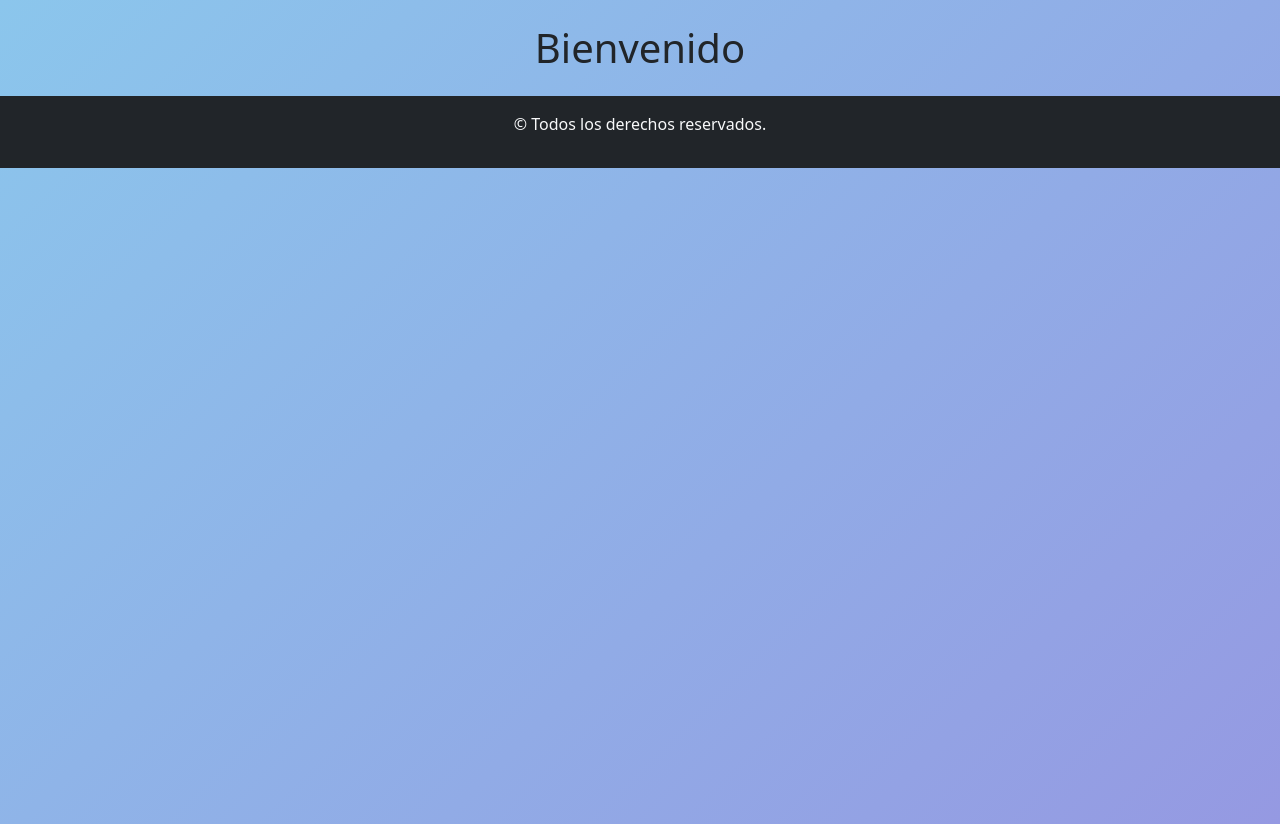
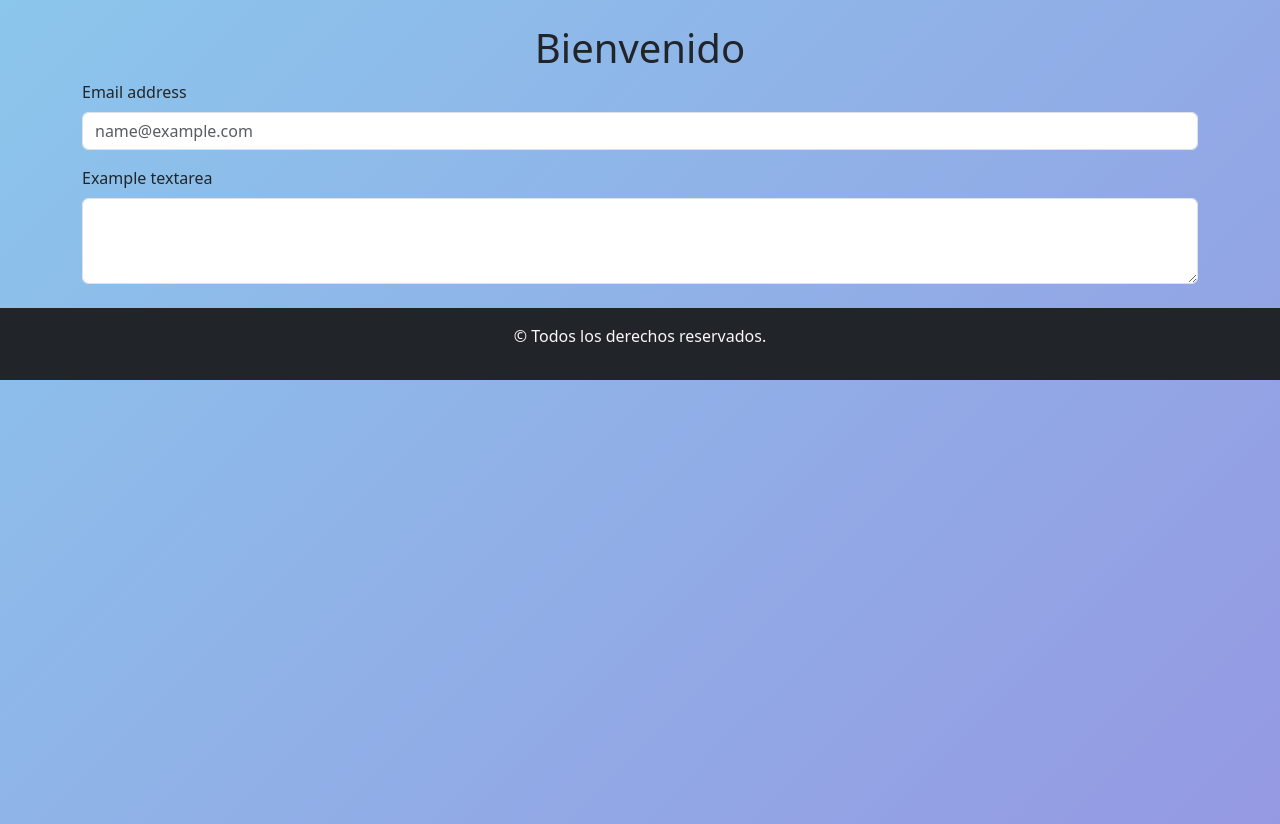
Before and after one commit to AndresSantamarina/backendPunto2, a React (Vite) app: page / in a window 1280 px wide. Built offline with nearby package versions, Linux system fonts and the light colour scheme.

Commit message:
cree el componente FormularioTarea y lo importe en app.jsx

```diff
--- a/src/App.jsx
+++ b/src/App.jsx
@@ -2,12 +2,14 @@
 import "bootstrap/dist/css/bootstrap.min.css";
 import "./App.css";
 import Footer from "./components/Footer";
+import FormularioTarea from "./components/FormularioTarea";
 
 function App() {
   return (
     <>
       <Container className="my-4">
         <h1 className="text-center">Bienvenido</h1>
+        <FormularioTarea />
       </Container>
       <Footer />
     </>
--- /dev/null
+++ b/src/components/FormularioTarea.jsx
@@ -0,0 +1,20 @@
+import { Form } from "react-bootstrap";
+
+const FormularioTarea = () => {
+  return (
+    <section>
+      <Form>
+        <Form.Group className="mb-3" controlId="exampleForm.ControlInput1">
+          <Form.Label>Email address</Form.Label>
+          <Form.Control type="email" placeholder="name@example.com" />
+        </Form.Group>
+        <Form.Group className="mb-3" controlId="exampleForm.ControlTextarea1">
+          <Form.Label>Example textarea</Form.Label>
+          <Form.Control as="textarea" rows={3} />
+        </Form.Group>
+      </Form>
+    </section>
+  );
+};
+
+export default FormularioTarea;
```
